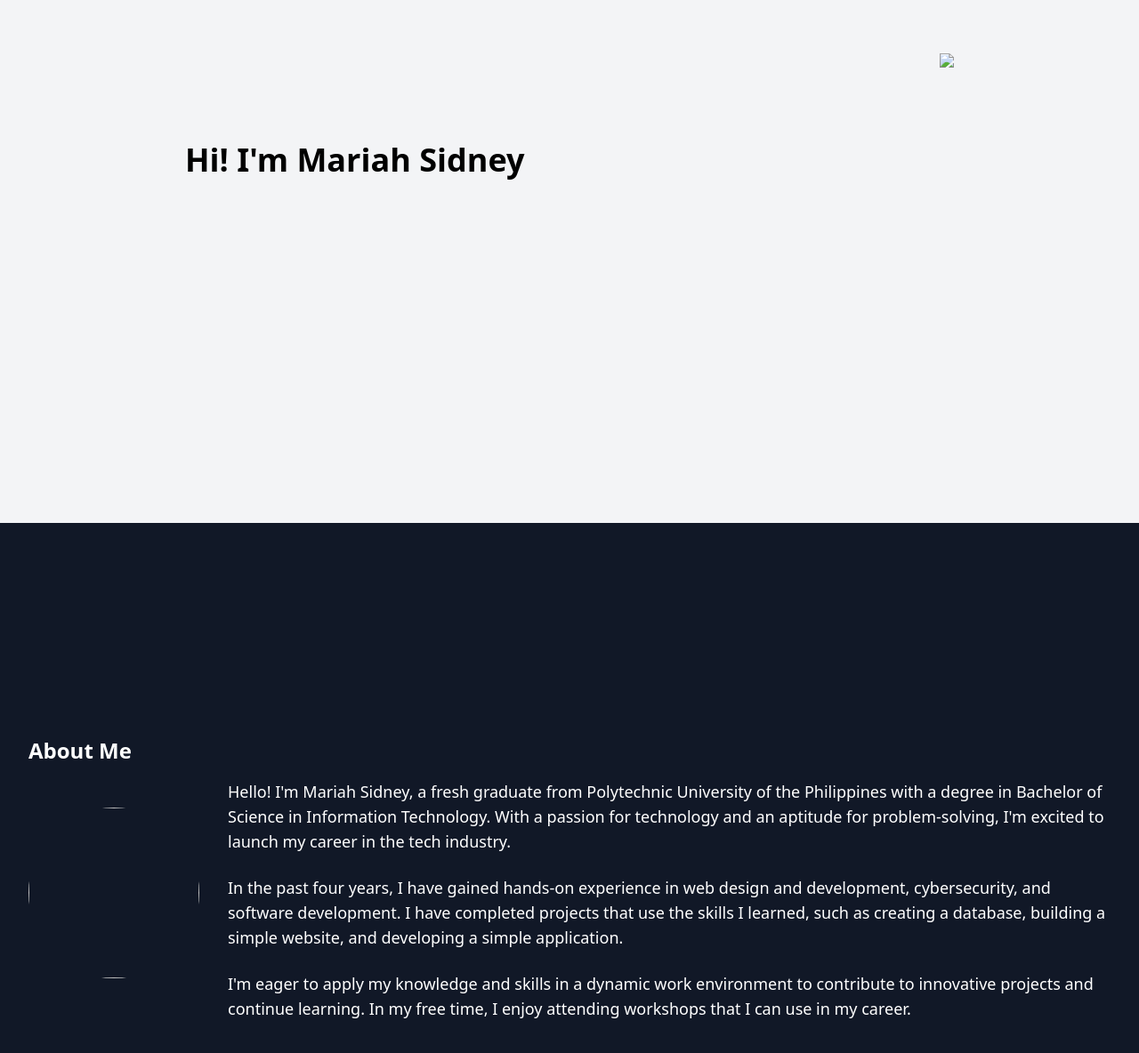
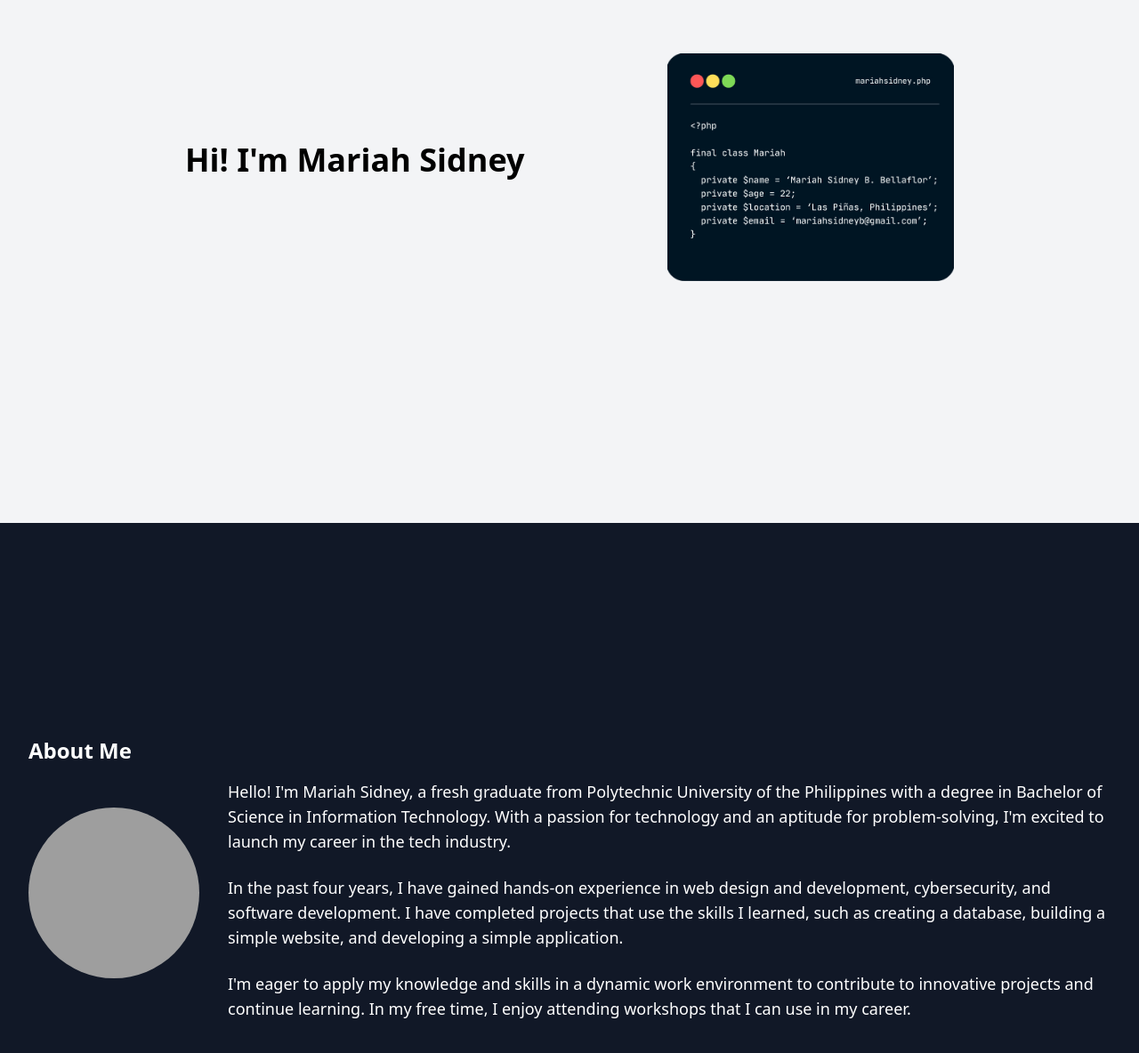
Before and after one commit to mariahsidney/portfolio, a plain HTML site: page index.html in a window 1280 px wide. Shown: the part 268-1452 px from the top of the page at 89% size. Drawn offline with nearby package versions, Linux system fonts and the light colour scheme; the site is published under a folder, as on GitHub Pages, so addresses that start at the root find nothing.

Commit message:
Update index.html

```diff
--- a/index.html
+++ b/index.html
@@ -45,7 +45,7 @@
                 <h1 class="text-4xl font-bold mb-4">Hi! I'm Mariah Sidney</h1>
                 <p class="mb-4"></p>
             </div>
-            <img src="/images/shortdetails.png" class="h-64 w-90 object-cover">
+            <img src="images/shortdetails.png" class="h-64 w-90 object-cover">
         </div>
     </div>
 
@@ -53,7 +53,7 @@
         <div class="container mx-auto p-8">
             <h2 class="text-2xl font-bold mb-4">About Me</h2>
             <div class="flex items-center">
-                <img src="/images/fullshot.jpg" class="h-48 w-48 object-cover rounded-full mb-4 mr-8">
+                <img src="images/fullshot.jpg" class="h-48 w-48 object-cover rounded-full mb-4 mr-8">
                 <div>
                     <p class="text-lg">Hello! I'm Mariah Sidney, a fresh graduate from Polytechnic University of the Philippines with a degree in Bachelor of Science in Information Technology. With a passion for technology and an aptitude for problem-solving, I'm excited to launch my career in the tech industry.</p>
                     <br>
```
